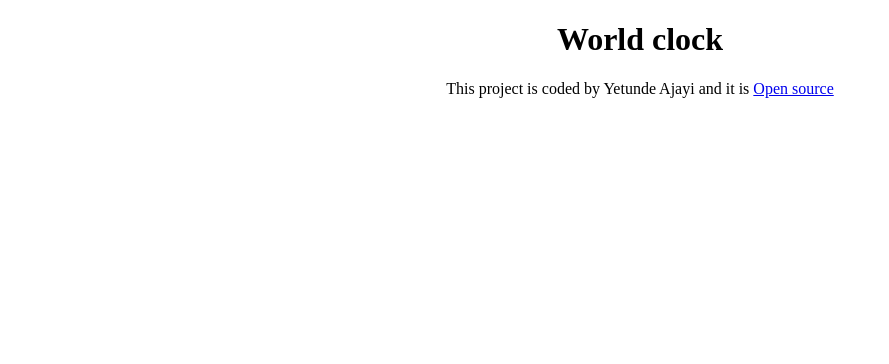
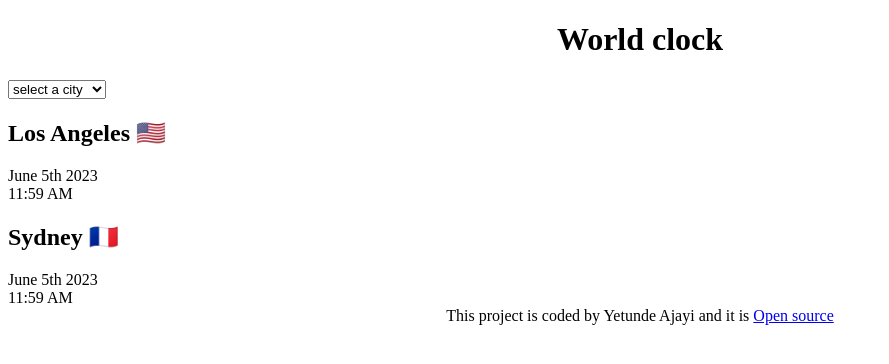
Before and after one commit to olayemiajayi/world-clock-challenge, a plain HTML site: page index.html in a window 1280 px wide. Shown: the whole page, without its empty margins (0-889 px from the left). Drawn offline with Linux system fonts and the light colour scheme.

Commit message:
updated the html page

```diff
--- a/index.html
+++ b/index.html
@@ -9,6 +9,22 @@
   </head>
   <body>
     <h1>World clock</h1>
+    <select>
+      <option value="">select a city</option>
+      <option value="london">London 🇬🇧</option>
+      <option value="new york">New york 🇺🇸</option>
+      <option value="toronto">Toronto 🇨🇦</option>
+    </select>
+    <div class="city">
+      <h2>Los Angeles 🇺🇸</h2>
+      <div class="date">June 5th 2023</div>
+      <div class="time">11:59 AM</div>
+    </div>
+    <div class="city">
+      <h2>Sydney 🇫🇷</h2>
+      <div class="date">June 5th 2023</div>
+      <div class="time">11:59 AM</div>
+    </div>
     <footer>
       This project is coded by Yetunde Ajayi and it is
       <a
```
